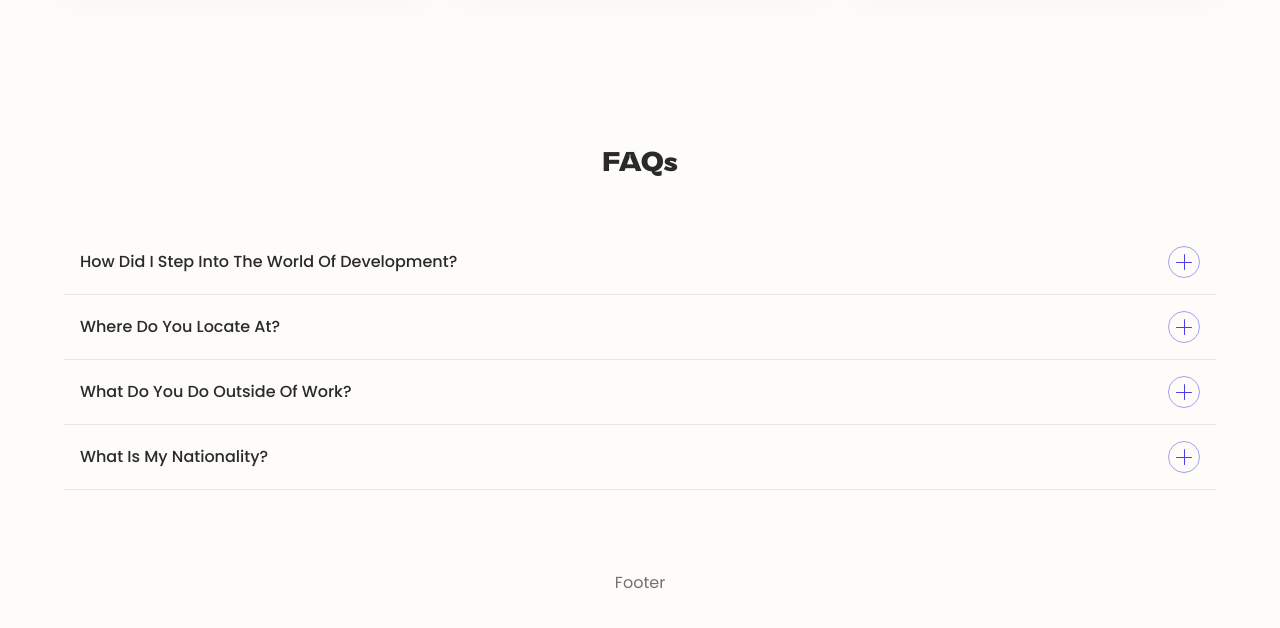
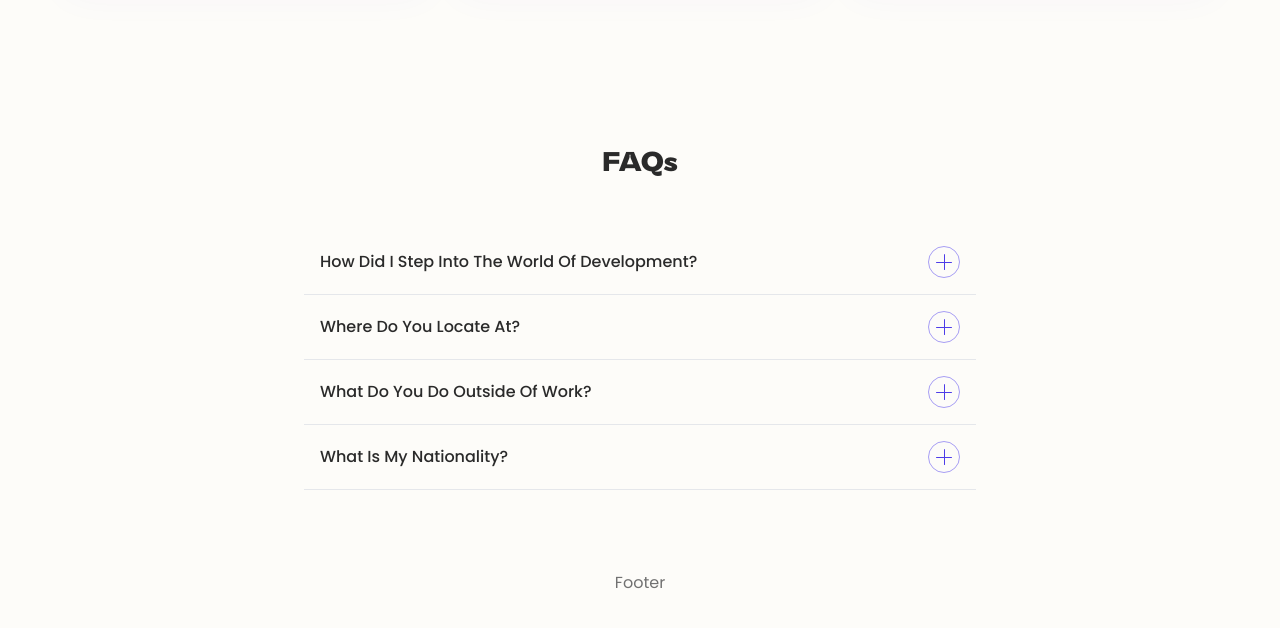
Before and after one commit to NaraeJang/2024-Narae-Jang-Portfolio, a React (Vite) app: page / in a window 1280 px wide. Shown: the part 1561-2189 px from the top of the page. Built offline with nearby package versions, Linux system fonts and the light colour scheme.

Commit message:
complete FAQs

```diff
--- a/src/components/FaqQuestion.jsx
+++ b/src/components/FaqQuestion.jsx
@@ -19,7 +19,7 @@ const FaqQuestion = ({ id, title, info }) => {
   }, [isActive]);
 
   return (
-    <article className="faq-container">
+    <article className="question-container md:w-10/12 lg:w-7/12 md:mx-auto">
       <header className="p-4">
         <button
           type="button"
--- a/src/index.css
+++ b/src/index.css
@@ -464,7 +464,7 @@ button:disabled {
   opacity: 0;
 }
 
-.faq-container .info-container {
+.question-container .info-container {
   transition: 0.3s ease-in-out all;
 }
 
--- a/src/sass/components/_plusminus.scss
+++ b/src/sass/components/_plusminus.scss
@@ -56,7 +56,7 @@
   }
 }
 
-.faq-container {
+.question-container {
   .info-container {
     transition: $transition;
   }
```
